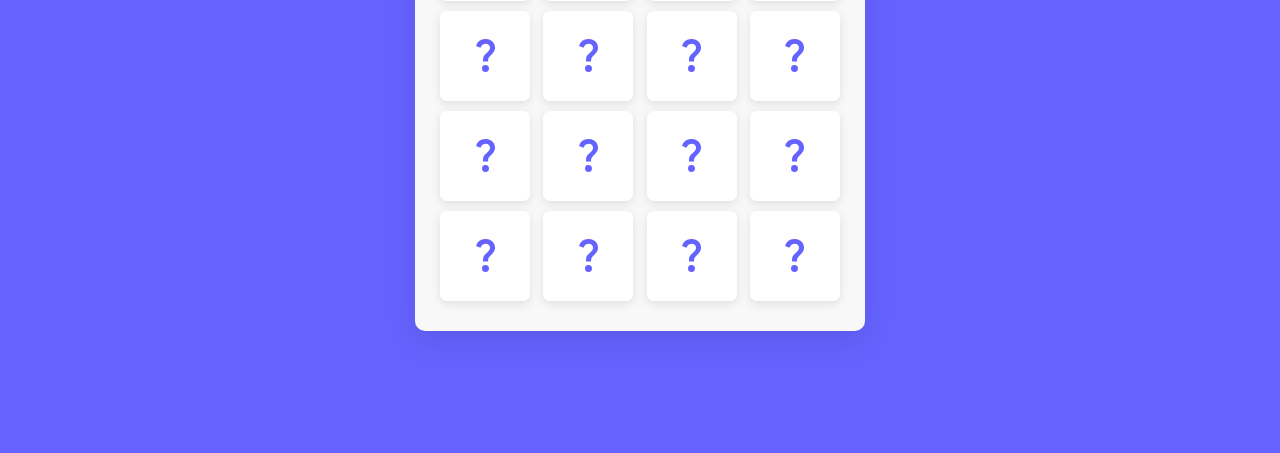
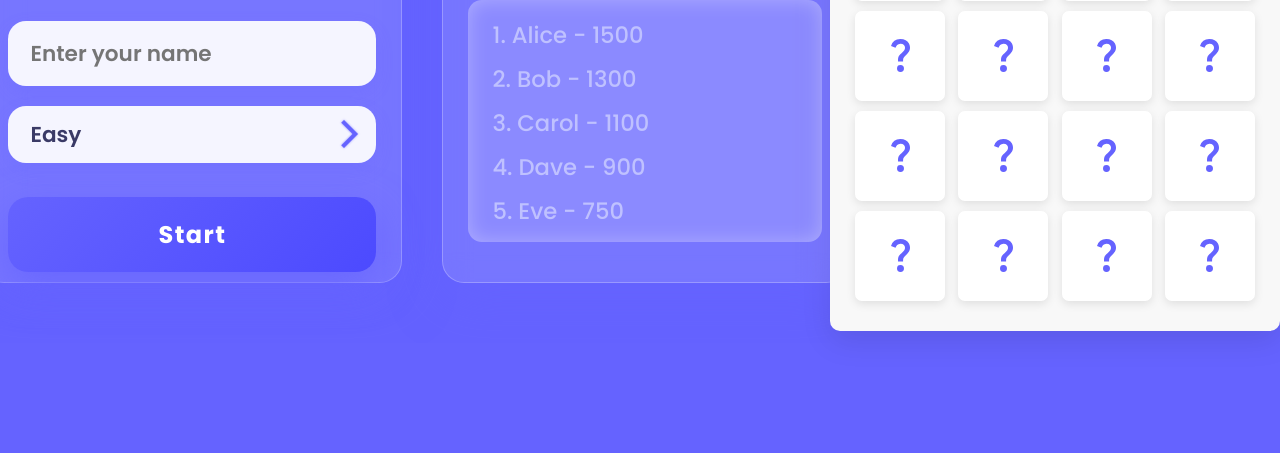
Before and after one commit to youssefabdelmaged/MemoryCard, a plain HTML site: page index.html in a window 1280 px wide. Shown: the part 347-800 px from the top of the page. Drawn offline with Linux system fonts and the light colour scheme.

Commit message:
implemented game main page and added scoreboard with styles -design only-

```diff
--- a/index.html
+++ b/index.html
@@ -2,14 +2,52 @@
 <html lang="en" dir="ltr">
   <head>
     <meta charset="UTF-8" />
-    <title>OUr-Memory Card Game</title>
+    <title>Our-Memory Card Game</title>
 
 
     <link rel="icon" href="https://i.ibb.co/M6KTWnf/pic.jpg" />
     <link rel="stylesheet" href="style.css" />
+    <link rel="stylesheet" href="mainMenu.css"/>
     <meta name="viewport" content="width=device-width, initial-scale=1.0" />
   </head>
   <body>
+
+    <div class="mc-game-menu">
+      <div class="menu-container" role="main" aria-label="Memory Card Game Main Menu and Leaderboard">
+        <section class="menu-card card-custom" aria-label="Game menu">
+          <h1>Memory Card 🎮</h1>
+          <div class="custom-select-wrapper">
+            <input type="text" id="name-input" class="player-name" placeholder="Enter your name" aria-label="Enter your name" />
+            <select id="difficulty-select" aria-label="Select game difficulty">
+              <option value="easy" selected>Easy</option>
+              <option value="medium">Medium</option>
+              <option value="hard">Hard</option>
+            </select>
+          </div>
+          <button id="start-button" aria-label="Start game">Start</button>
+        </section>
+        <section class="card-custom leaderboard-card" aria-label="Score leaderboard">
+          <div class="leaderboard-header">
+            <span class="emoji" role="img" aria-label="Trophy">🏆</span> Score Leaderboard
+          </div>
+          <div class="scores" id="score-list" tabindex="0">
+            <div>1. Alice - 1500</div>
+            <div>2. Bob - 1300</div>
+            <div>3. Carol - 1100</div>
+            <div>4. Dave - 900</div>
+            <div>5. Eve - 750</div>
+            <div>6. Frank - 700</div>
+            <div>7. Grace - 650</div>
+            <div>8. Hannah - 600</div>
+            <div>9. Ian - 580</div>
+            <div>10. Jane - 550</div>
+            <div>11. Kyle - 520</div>
+            <div>12. Liz - 500</div>
+            <div>13. Mike - 480</div>
+          </div>
+        </section>
+      </div>
+    </div>
       <div class="wrapper">
         <div class="difficulty-buttons" style="margin-bottom: 15px; text-align: center;">
           <button id="easy-btn" class="difficulty-btn">Easy</button>
@@ -165,6 +203,7 @@
       </div>
       <audio id="wrong-sound" src="sounds/wrong-100536.mp3" preload="auto"></audio>
       <audio id="correct-sound" src="sounds/the-correct-answer-33-183620.mp3" preload="auto"></audio>
+
     <script src="script.js"></script>
   </body>
 </html>
--- /dev/null
+++ b/mainMenu.css
@@ -0,0 +1,227 @@
+.mc-game-menu {
+    margin: 0;
+    font-family: 'Poppins', sans-serif;
+    display: flex;
+    justify-content: center;
+    align-items: center;
+    color: #f0f0ff;
+    text-align: center;
+    padding: 20px;
+    -webkit-font-smoothing: antialiased;
+    -moz-osx-font-smoothing: grayscale;
+    overflow: hidden;
+  }
+
+  .menu-container {
+    display: flex;
+    gap: 40px;
+    max-width: 900px;
+    width: 100%;
+    justify-content: center;
+    flex-wrap: nowrap;
+    align-items: flex-start;
+    padding: 40px;
+  }
+
+  /* Cards style */
+  .menu-container .card-custom {
+    background: rgba(255,255,255,0.12);
+    border-radius: 22px;
+    box-shadow: 0 14px 50px rgba(101, 99, 255, 0.5);
+    backdrop-filter: blur(14px);
+    border: 1px solid rgba(255, 255, 255, 0.25);
+    color: #f0f0ff;
+    user-select: none;
+    display: flex;
+    flex-direction: column;
+    align-items: center;
+    gap: 34px;
+    padding: 40px 25px;
+    box-sizing: border-box;
+  }
+
+  /* Main menu card: fixed width and height, center content */
+  .menu-container .menu-card {
+    flex: 0 0 420px;
+    height: 460px;
+    justify-content: center;
+  }
+
+  /* Leaderboard card: fixed width & height, flex column */
+  .menu-container .leaderboard-card {
+    flex: 0 0 320px;
+    height: 460px;
+    font-weight: 600;
+    font-size: 1.35em;
+    color: #d6d7ff;
+    gap: 22px;
+    display: flex;
+    flex-direction: column;
+    align-items: stretch;
+}
+
+  .menu-container h1 {
+    margin: 0;
+    font-size: 3.4em;
+    font-weight: 600;
+    letter-spacing: 1.3px;
+    user-select: none;
+    margin-top: 40px;
+  }
+
+  /* Custom select */
+  .menu-container .custom-select-wrapper {
+    position: relative;
+    width: 100%;
+  }
+  .menu-container .custom-select-wrapper select{
+    appearance: none;
+    width: 100%;
+    padding: 16px 52px 16px 22px;
+    border-radius: 18px;
+    border: none;
+    font-size: 1.35em;
+    font-weight: 600;
+    cursor: pointer;
+    color: #3a3a66;
+    background: #f5f5ff;
+    box-shadow: 0 7px 17px rgba(101, 99, 255, 0.2);
+    transition: box-shadow 0.3s ease, background 0.3s ease;
+    user-select: none;
+  }
+  .menu-container .player-name {
+      appearance: none;
+      width: 100%;
+      padding: 16px 52px 16px 22px;
+      border-radius: 18px;
+      border: none;
+      font-size: 1.35em;
+      font-weight: 600;
+      cursor: pointer;
+      color: #3a3a66;
+      background: #f5f5ff;
+      box-shadow: 0 7px 17px rgba(101, 99, 255, 0.2);
+      transition: box-shadow 0.3s ease, background 0.3s ease;
+      user-select: none;
+      margin-bottom: 20px;
+  }
+  .menu-container .custom-select-wrapper select:hover,
+  .menu-container .custom-select-wrapper select:focus {
+    box-shadow: 0 10px 30px rgba(101, 99, 255, 0.35);
+    background: #ffffff;
+    outline: none;
+  }
+  .menu-container .custom-select-wrapper::after {
+    content: "";
+    pointer-events: none;
+    position: absolute;
+    top: 80%;
+    right: 22px;
+    width: 16px;
+    height: 16px;
+    border-style: solid;
+    border-width: 4px 4px 0 0;
+    border-color: #6563ff;
+    transform: translateY(-50%) rotate(45deg);
+    transition: border-color 0.3s ease;
+    user-select: none;
+    filter: drop-shadow(0 0 1px rgba(101, 99, 255, 0.6));
+  }
+
+  /* Start button */
+  .menu-container button {
+    width: 100%;
+    padding: 20px 0;
+    font-size: 1.5em;
+    font-weight: 700;
+    background: linear-gradient(135deg, #6563ff, #4c4aff);
+    color: white;
+    border: none;
+    border-radius: 20px;
+    cursor: pointer;
+    box-shadow: 0 14px 40px rgba(101, 99, 255, 0.8);
+    transition: background 0.3s ease, box-shadow 0.3s ease, transform 0.25s ease;
+    user-select: none;
+    letter-spacing: 0.06em;
+    margin-bottom: 50px;
+  }
+  .menu-container button:hover {
+    background: linear-gradient(135deg, #4c4aff, #3f3ddd);
+    box-shadow: 0 5px 50px rgba(79, 77, 221, 0.95);
+    transform: translateY(-2.5px);
+  }
+  .menu-container button:active {
+    transform: translateY(0);
+    box-shadow: 0 10px 25px rgba(79, 77, 221, 0.7);
+  }
+
+  /* Leaderboard header */
+  .menu-container .leaderboard-header {
+    display: flex;
+    align-items: center;
+    gap: 12px;
+    font-size: 1.75em;
+    user-select: none;
+    flex-shrink: 0;
+    justify-content: center;
+  }
+  .menu-container .leaderboard-header .emoji {
+    font-size: 2em;
+    color: #ffdd27;
+    text-shadow: 0 0 8px #ffdd27;
+  }
+
+  /* Scores list: fills remaining space and scrolls */
+  .menu-container .scores {
+    background: rgba(255, 255, 255, 0.15);
+    border-radius: 14px;
+    padding: 18px 24px;
+    box-shadow: inset 0 0 20px rgba(255, 255, 255, 0.3);
+    color: #bfc1ff;
+    font-weight: 500;
+    font-size: 1.05em;
+    user-select: text;
+    text-align: left;
+    flex-grow: 1;
+    overflow-y: auto;
+    min-height: 0; /* important for flex children to scroll */
+  }
+  .menu-container .scores > div {
+    margin-bottom: 10px;
+  }
+
+  /* Responsive stacking for narrow screens */
+  @media (max-width: 760px) {
+    .mc-game-menu {
+      flex-wrap: wrap;
+    }
+    .menu-container .menu-card, .menu-container .leaderboard-card {
+      flex: 1 1 100%;
+      max-width: 95vw;
+      height: auto;
+    }
+    .menu-container .leaderboard-card .scores {
+      max-height: none;
+      overflow-y: visible;
+    }
+  }
+
+  .menu-container .scores::-webkit-scrollbar {
+    width: 12px;
+  }
+
+  .menu-container .scores::-webkit-scrollbar-track {
+    background: rgba(255, 255, 255, 0.05);
+    border-radius: 10px;
+  }
+
+  .menu-container .scores::-webkit-scrollbar-thumb {
+    background: rgba(101, 99, 255, 0.6);
+    border-radius: 10px;
+    border: 3px solid rgba(255, 255, 255, 0.1); /* adds inner padding effect */
+    transition: background 0.3s ease;
+  }
+
+  .menu-container .scores::-webkit-scrollbar-thumb:hover {
+    background: rgba(172, 170, 255, 0.9);
+  }
--- a/script.js
+++ b/script.js
@@ -167,3 +167,6 @@ updateDifficultyButtonStyles(currentDifficulty);
 cards.forEach((card) => {
   card.addEventListener("click", flipCard);
 });
+
+const mainMenu = document.querySelector(".mc-game-menu")
+const mainGame = document.querySelector(".wrapper")
```
Also changed, not shown: style.css (line endings or trailing spaces). Lines whose indentation alone changed are shown as unchanged.
